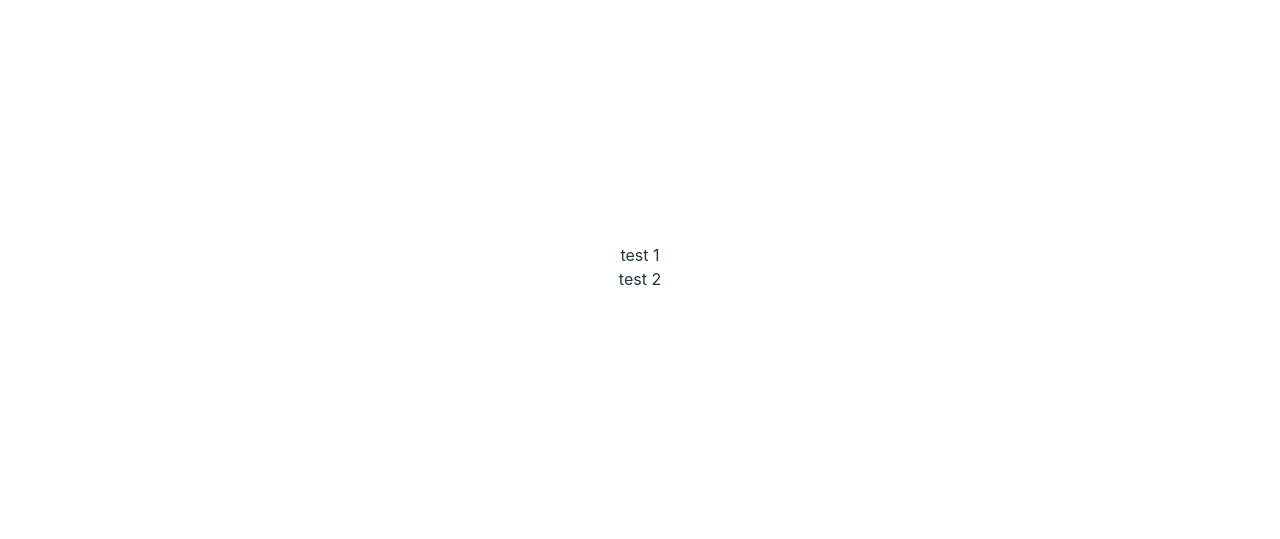
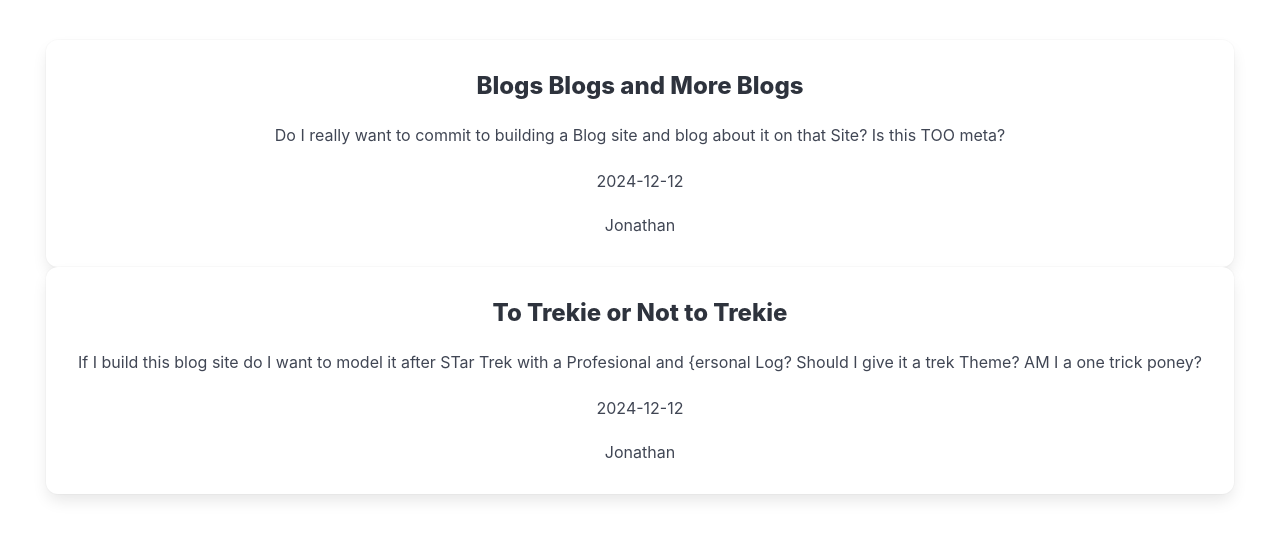
Before and after one commit to jonr68/jonsblog, a React (Vite) app: page / in a window 1280 px wide. Shown: the part 133-672 px from the top of the page. Built offline with nearby package versions, Linux system fonts and the light colour scheme.

Commit message:
added styling to page

```diff
--- a/src/App.tsx
+++ b/src/App.tsx
@@ -1,12 +1,20 @@
 import "./App.css";
 import TestBlogs from "./Data/TestBloggs";
+import "bulma/css/bulma.css";
 
 function App() {
   return (
     <>
       <div>
         {TestBlogs.map((blog, index) => (
-          <div key={index}>{blog.title} </div>
+          <div key={index}>
+            <div className="card">
+              <div className="title is-4"> {blog.title} </div>
+              <div className="content"> {blog.body}</div>
+              <div className="subtitle is-6"> {blog.publishDate}</div>
+              <div className="subtitle is-6"> {blog.author}</div>
+            </div>
+          </div>
         ))}
       </div>
     </>
--- a/src/Data/TestBloggs.tsx
+++ b/src/Data/TestBloggs.tsx
@@ -4,14 +4,14 @@ const TestBlogs: Blog[] = [
   {
     author: "Jonathan",
     publishDate: "2024-12-12",
-    title: "test 1",
-    body: "Hello Everybody",
+    title: "Blogs Blogs and More Blogs",
+    body: "Do I really want to commit to building a Blog site and blog about it on that Site? Is this TOO meta?",
   },
   {
     author: "Jonathan",
     publishDate: "2024-12-12",
-    title: "test 2",
-    body: "HI Dr Nick",
+    title: "To Trekie or Not to Trekie",
+    body: "If I build this blog site do I want to model it after STar Trek with a Profesional and {ersonal Log? Should I give it a trek Theme? AM I a one trick poney?",
   },
 ];
 
```
